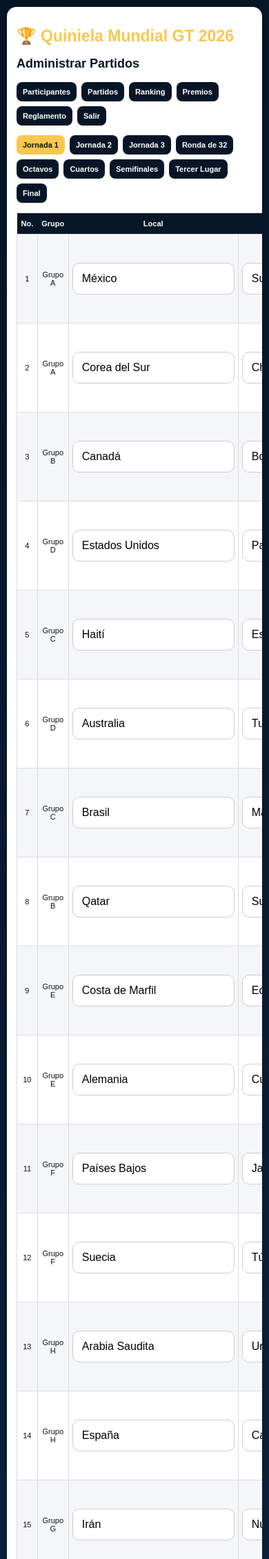
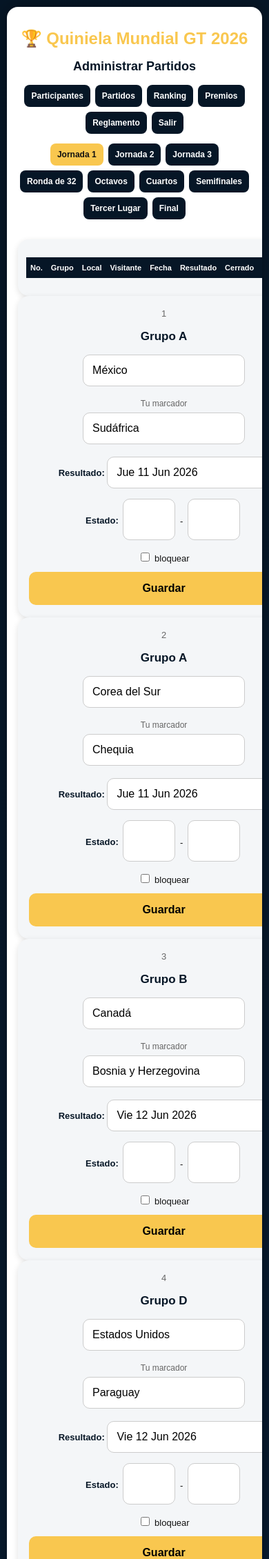
Before and after one commit to dc5944-jpg/quiniela-mundial-gt-2026, a Flask app: page /admin/partidos in a window 390 px wide. Shown: the top 2260 px of the page at 69% size. Run offline with Flask 3, Linux system fonts and the light colour scheme; a user stored in the database is signed in; data comes from the database, SQL or seed files in the repository.

Commit message:
vista movil tipo tarjetas

```diff
--- a/static/css/style.css
+++ b/static/css/style.css
@@ -411,3 +411,140 @@ hr{ margin:25px 0; }
         font-size:15px;
     }
 }
+
+@media(max-width:700px){
+
+    .login-container{
+        align-items:center;
+        padding:12px;
+    }
+
+    .login-card{
+        width:88%;
+        max-width:360px;
+        padding:24px 18px;
+    }
+
+    .container{
+        width:100%;
+        padding:10px;
+    }
+
+    .card{
+        padding:16px;
+        border-radius:16px;
+    }
+
+    h1{
+        font-size:24px;
+        text-align:center;
+    }
+
+    h2{
+        font-size:18px;
+        text-align:center;
+    }
+
+    .nav{
+        justify-content:center;
+    }
+
+    .nav a{
+        font-size:12px;
+        padding:9px 10px;
+    }
+
+    .stats{
+        grid-template-columns:1fr 1fr;
+    }
+
+    table{
+        min-width:0;
+        width:100%;
+        border-collapse:separate;
+        border-spacing:0 14px;
+    }
+
+    table thead{
+        display:none;
+    }
+
+    table tr{
+        display:block;
+        background:#f4f6f8;
+        border-radius:16px;
+        padding:12px;
+        box-shadow:0 3px 10px rgba(0,0,0,.12);
+    }
+
+    table td{
+        display:block;
+        width:100%;
+        border:none;
+        padding:6px 4px;
+        text-align:center;
+        font-size:13px;
+        background:transparent;
+    }
+
+    table td:nth-child(1){
+        font-size:12px;
+        color:#666;
+    }
+
+    table td:nth-child(2){
+        font-size:13px;
+        color:#666;
+    }
+
+    table td:nth-child(3){
+        font-size:17px;
+        font-weight:bold;
+        color:#061626;
+        padding:10px 4px;
+    }
+
+    table td:nth-child(4){
+        font-size:13px;
+        color:#555;
+    }
+
+    table td:nth-child(5){
+        padding:12px 4px;
+    }
+
+    table td:nth-child(5)::before{
+        content:"Tu marcador";
+        display:block;
+        font-size:12px;
+        color:#666;
+        margin-bottom:6px;
+    }
+
+    .score-input{
+        width:62px;
+        height:46px;
+        font-size:20px;
+        font-weight:bold;
+        text-align:center;
+        margin:3px;
+    }
+
+    table td:nth-child(6)::before{
+        content:"Resultado: ";
+        font-weight:bold;
+        color:#061626;
+    }
+
+    table td:nth-child(7)::before{
+        content:"Estado: ";
+        font-weight:bold;
+        color:#061626;
+    }
+
+    button{
+        width:100%;
+        padding:15px;
+        font-size:16px;
+    }
+}
```
